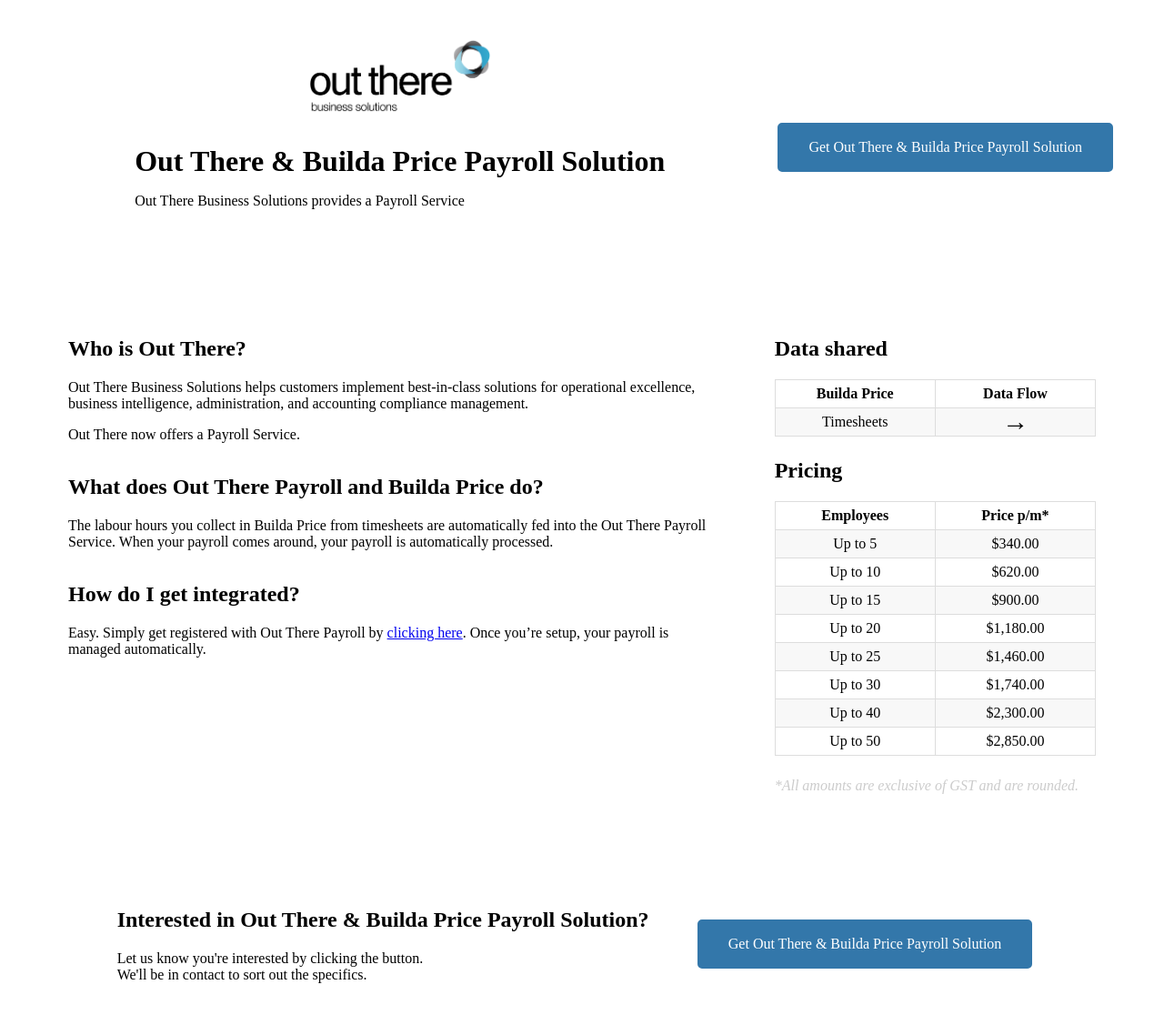
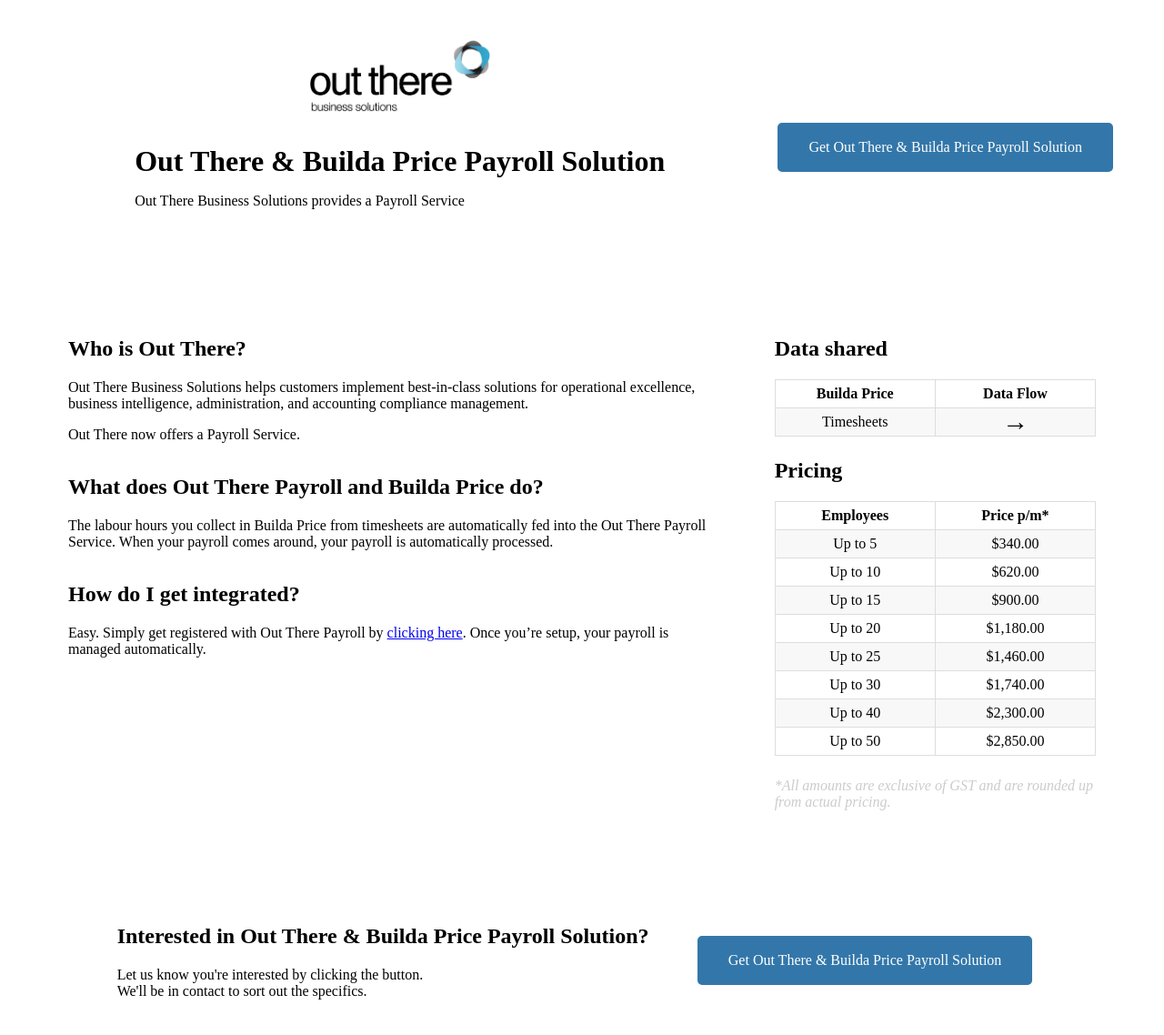
Before and after one commit to outtherenz/advertisements, a Jekyll site: the page built from promotions/out-there-business-solutions-payroll-promotion.md, in a window 1280 px wide. Shown: the top 1138 px of the page at 91% size. Built offline with Jekyll 4.4.1, drawn with Linux system fonts in a browser that asks for light colours; Markdown is read by kramdown in place of the engine named in the settings.

Commit message:
Update from Forestry.io - Updated out-there-business-solutions-payroll-promotion.md

```diff
--- a/promotions/out-there-business-solutions-payroll-promotion.md
+++ b/promotions/out-there-business-solutions-payroll-promotion.md
@@ -46,7 +46,7 @@
   </table>
 
   <span style="margin-top: 1em; color: #ccc; text-align: center;">
-    <i>*All amounts are exclusive of GST and are rounded.</i>
+    <i>*All amounts are exclusive of GST and are rounded up from actual pricing.</i>
   </span>
 iframe_video_src: ''
 timesheets_integration: true
```
